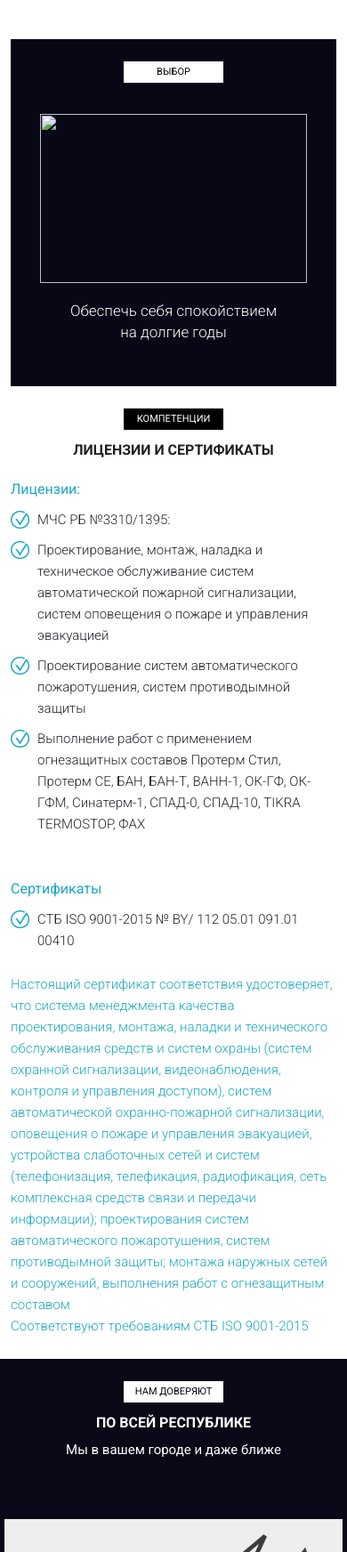
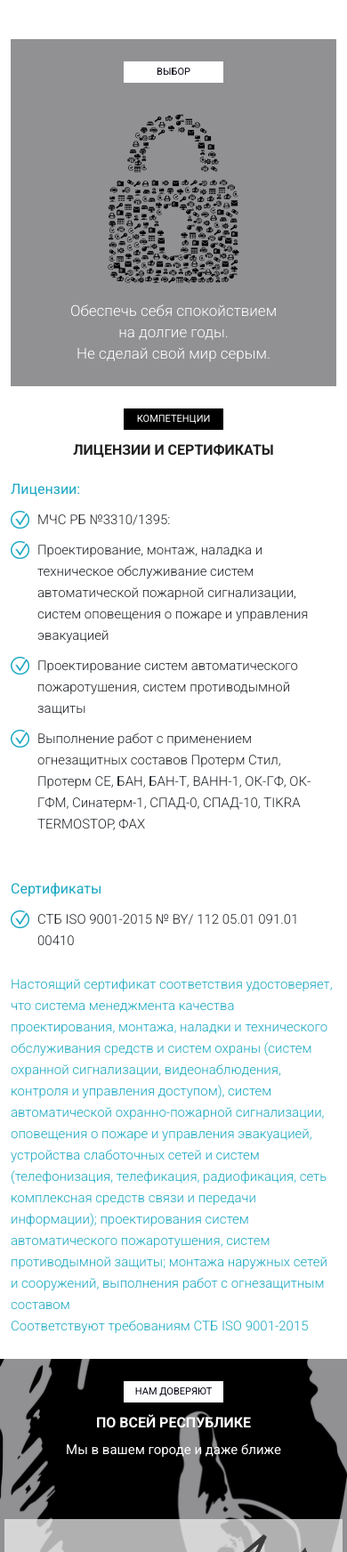
Before and after one commit to billibon80/billibon80.github.io, a website: page algizar/src/index.html in a window 390 px wide. Shown: the part 4500-6244 px from the top of the page at 89% size. Drawn offline with Linux system fonts and the light colour scheme.

Commit message:
chnage bg and add img

```diff
--- a/algizar/src/index.html
+++ b/algizar/src/index.html
@@ -221,12 +221,15 @@
 		<div class="container">
 			<div class="choice_wrapper">
 				<div class="label">Выбор</div>
-				<div class="title">Выбор - отличная штука!</div>
+				<div class="title">Все равно решать тебе!</div>
 				<div class="subtitle">Безопасность, доступна каждому</div>
-				<img src="" alt="">
+				<img src="img/bg/safety_bg.png" alt="">
 			</div>
 
-			<div class="choice_tagline">Обеспечь себя спокойствием на долгие годы</div>
+			<div class="choice_tagline">
+                Обеспечь себя спокойствием на долгие годы.
+                <br>Не сделай свой мир серым.
+            </div>
 		</div>
 	</section>
 
@@ -285,7 +288,7 @@
 
     <section class="world">
         <div class="container">
-            <!-- <img src="" alt=""> -->
+            <img src="img/business-hand.png" alt="">
             <div class="world_wrapper">
                 <div>
                     <div class="label">Нам доверяют</div>
--- a/algizar/src/sass/_general.sass
+++ b/algizar/src/sass/_general.sass
@@ -244,12 +244,13 @@ ul
 		+white
 		position: relative
 		height: 499px
-		background-color: #070716
+		background-color: #919194
 		padding-top: 57px
 		img
 			position: absolute
-			top: 232px
+			top: 332px
 			left: 50%
+			height: 300px
 			transform: translateX(-50%)
 	&_tagline
 		width: 297px
@@ -306,11 +307,16 @@ ul
 .world
 	min-height: 717px
 	height: 1px
-	background-color: #080816
+	background-color: #919194
 	position: relative
 	.container
 		position: relative
 		height: 100%
+		& > img
+			position: absolute
+			top: 0
+			left: 50%
+			transform: translate(-50%)
 	&_wrapper
 		position: absolute
 		left: 50%
@@ -337,7 +343,7 @@ ul
 		text-align: center
 		overflow: hidden
 		margin: 0 auto
-		top: 50%
+		top: 74%
 		left: 50%
 		transform: translate(-50%)
 		z-index: 1
@@ -361,7 +367,7 @@ ul
 				width: 200px
 				height: 150px
 				overflow: hidden
-				background: #eee
+				background: #eeeeeebd
 				transform-origin: center center
 				transform: scale(1)
 				transition: transform 0.5s
--- a/algizar/src/sass/_media.sass
+++ b/algizar/src/sass/_media.sass
@@ -169,7 +169,6 @@
     .choice
         &_wrapper
             img
-                width: 100%
                 top: 376px
     .footer
         &_wrapper
@@ -270,9 +269,9 @@
             .title, .subtitle
                 display: none
             img
-                width: 300px
                 height: 190px
                 top: 84px
+                object-fit: contain
         &_tagline
             width: 249px
             margin: 0
@@ -299,10 +298,16 @@
                 margin-bottom: 25px
     .world
         min-height: 360px
+        .container
+            & > img
+                width: 100%
+                height: 100%
+                object-fit: cover
         &_wrapper
             width: 100%
             padding: 25px 0 30px
         &_slider
+            top: 50%
             &_slides
                 margin: 0 5px
     .footer
```
Also changed, not shown: algizar/src/css/style.min.css, algizar/src/img/bg/safety_bg.png (added), algizar/src/img/bg/world_black_bg.jpg (added), algizar/src/img/business-hand.png (added), algizar/src/img/world_black.png (deleted), 1 other file.
